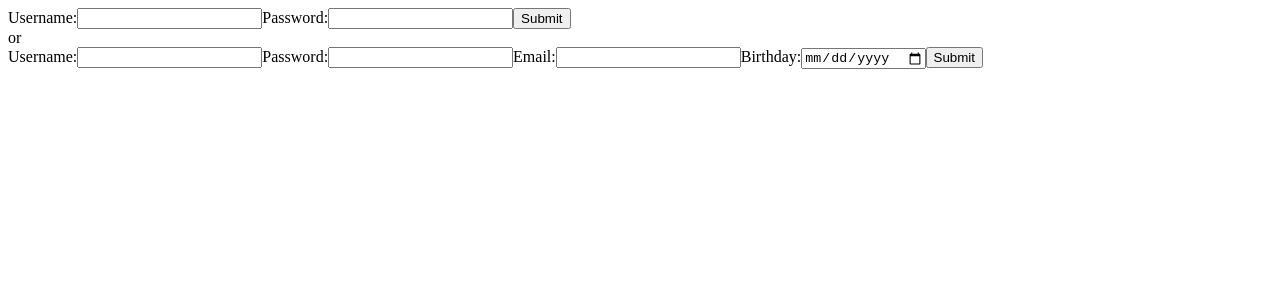
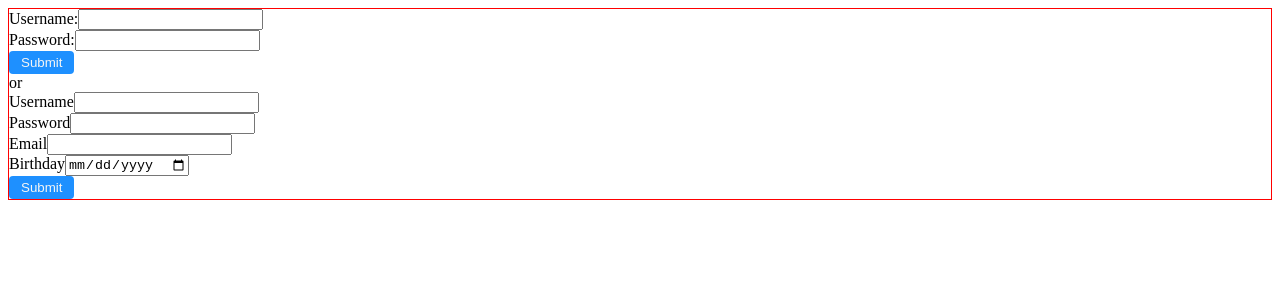
Before and after one commit to khafiz12/myflix-client-1, a React (Vite) app: page / in a window 1280 px wide. Shown: the top 300 px of the page. Built offline with nearby package versions, Linux system fonts and the light colour scheme.

Commit message:
Styling changes

```diff
--- a/src/components/login-view/login-view.jsx
+++ b/src/components/login-view/login-view.jsx
@@ -1,5 +1,9 @@
 import React from "react";
 import {useState, useEffect} from "react";
+import { FormGroup } from "react-bootstrap";
+import Button from "react-bootstrap/Button";
+import Form from "react-bootstrap/Form";
+import "./login-view.scss";
 
 export const LoginView = ({ onLoggedIn }) => {
     const [username, setUsername] = useState("");
@@ -42,23 +46,25 @@ export const LoginView = ({ onLoggedIn }) => {
    };
 
  return (
-    <form onSubmit={handleSubmit}>
-        <label>
-            Username:
-            <input
+    <Form onSubmit={handleSubmit}>
+       <Form.Group controlId = "formUsername">
+        <Form.Label>Username:</Form.Label>
+        <Form.Control
             type="text"
             value={username}
             onChange={(e) => setUsername (e.target.value)}required
              />
-        </label>
-        <label>
-            Password:
-            <input
+        </Form.Group>
+
+       <Form.Group controlId = "formPassword">
+        <Form.Label>Password:</Form.Label>
+        <Form.Control
             type="password"
             value={password}
-            onChange={(e) => setPassword (e.target.value)}required />
-        </label>
-        <button type= "submit">Submit</button>
-    </form>
+            onChange={(e) => setPassword (e.target.value)}required
+            />
+        </Form.Group>
+        <Button variant= "primary" type="Submit" className="loginButton">Submit</Button>
+    </Form>
  );
 };
--- a/src/components/login-view/login-view.scss
+++ b/src/components/login-view/login-view.scss
@@ -0,0 +1,8 @@
+.loginButton{
+    padding: 4px 12px 4px 12px;
+    color:whitesmoke;
+    background-color:dodgerblue;
+    border:none;
+    border-radius:4px;
+    cursor: pointer;
+}
--- a/src/components/main-view/main-view.jsx
+++ b/src/components/main-view/main-view.jsx
@@ -3,7 +3,9 @@ import { MovieCard } from "../movie-card/movie-card";
 import { MovieView } from "../movie-view/movie-view";
 import { LoginView } from "../login-view/login-view";
 import { SignupView} from "../sign-up-view/sign-up-view";
-
+import Row from 'react-bootstrap/Row';
+import Col from 'react-bootstrap/Col';
+import "./main-view.scss"
 export const MainView = () => {
     const storedUser = JSON.parse(localStorage.getItem("user"));
     const storedToken = localStorage.getItem("token");
@@ -42,43 +44,43 @@ export const MainView = () => {
       setToken(null);
     };
 
-   if (!user) {
     return (
+      <Row className="justify-content-md-center">
+        {!user ? (
           <>
-      <LoginView onLoggedIn={(user, token) => {
-     setUser(user);
-     setToken(token);}} />
+            <LoginView onLoggedIn={(user,) => setUser(user)} />
             or
             <SignupView />
           </>
-    );
-   }
+        ) : selectedMovie ? (
 
-
-
-   return (
-    <div>
-        <button onClick={handleLogout}>Logout</button>
-        {selectedMovie ? (
-            <MovieView
+          <Col md={10}>
+          <MovieView style={{border:"1px solid green"}}
             movie={selectedMovie}
             onBackClick={() => setSelectedMovie(null)}
           />
+           <button onClick={handleLogout} className="logoutButton">Logout</button>
+          </Col>
+
+        ) : movies.length === 0 ? (
+          <div>The list is empty!</div>
         ) : (
-            movies.length === 0 ? (
-                <div>The list is empty</div>
-            ) : (
-                movies.map((movie) => (
+          <>
+            {movies.map((movie) => (
+             <Col md={8} className= "justify-content-md-center">
               <MovieCard
                 key={movie.id}
                 movie={movie}
                 onMovieClick={(newSelectedMovie) => {
                   setSelectedMovie(newSelectedMovie);
+                  <button onClick={handleLogout}>Logout</button>
                 }}
               />
-                ))
-            )
+             </Col>
+            ))}
+            <button onClick={handleLogout} className="logoutButton">Logout</button>
+          </>
         )}
-    </div>
+      </Row>
   );
 };
--- a/src/components/main-view/main-view.scss
+++ b/src/components/main-view/main-view.scss
@@ -0,0 +1,9 @@
+.logoutButton{
+    padding: 4px 12px 4px 12px;
+    color:whitesmoke;
+    background-color:dodgerblue;
+    border:none;
+    border-radius:4px;
+    cursor: pointer;
+    margin-top: 15px;
+}
--- a/src/components/movie-card/movie-card.jsx
+++ b/src/components/movie-card/movie-card.jsx
@@ -6,7 +6,7 @@ import "./movie-card.scss";
 export const MovieCard = ({movie, onMovieClick}) => {
     return (
      <Card>
-      <Card.Img variant= "top" src={movie.image}/>
+      <Card.Img variant= "top" src={movie.image} className="movie-card-image"/>
        <Card.Body>
         <Card.Title>{movie.title}</Card.Title>
         <Card.Text>{movie.genre}</Card.Text>
--- a/src/components/movie-card/movie-card.scss
+++ b/src/components/movie-card/movie-card.scss
@@ -5,4 +5,9 @@
     border:none;
     border-radius:4px;
     cursor: pointer;
+    margin-bottom: 20px;
 }
+
+.movie-card-image{
+    border-radius: 8px;
+}
--- a/src/components/movie-view/movie-view.jsx
+++ b/src/components/movie-view/movie-view.jsx
@@ -1,5 +1,6 @@
 import PropTypes from "prop-types";
 import {useState, useEffect} from "react";
+import Col from "react-bootstrap/Col"
 import "./movie-view.scss";
 export const MovieView = ({movie, onBackClick}) => {
     return (
--- a/src/components/sign-up-view/sign-up-view.jsx
+++ b/src/components/sign-up-view/sign-up-view.jsx
@@ -1,4 +1,8 @@
+import React from "react";
 import {useState} from "react";
+import Button from "react-bootstrap/Button";
+import Form from "react-bootstrap/Form";
+import "./sign-up-view.scss"
 
 export const SignupView = () => {
     const [username, setUsername] = useState ("");
@@ -31,42 +35,46 @@ export const SignupView = () => {
         });
     };
     return (
-      <form onSubmit={handleSubmit}>
-      <label>
-        Username:
-        <input
+   <Form onSubmit={handleSubmit}>
+    <Form.Group controlId = "formUsername">
+      <Form.Label>Username</Form.Label>
+      <Form.Control
         type="text"
         value={username}
-        onChange={(e) => setUsername(e.target.value)}
-        required
-        minLength="3" />
-      </label>
-      <label>
-        Password:
-        <input
+        onChange={(e) => setUsername(e.target.value)}required
+        minLength="3"
+          />
+        </Form.Group>
+
+    <Form.Group controlId = "formPassword">
+      <Form.Label>Password</Form.Label>
+      <Form.Control
         type="password"
         value={password}
         onChange={(e) => setPassword(e.target.value)}
         required
         />
-      </label>
-      <label>
-        Email:
-        <input
+    </Form.Group>
+
+    <Form.Group controlId = "formEmail">
+      <Form.Label>Email</Form.Label>
+      <Form.Control
         type="email"
         value={email}
         onChange={(e) => setEmail(e.target.value)}
-        required />
-      </label>
-      <label>
-        Birthday:
-        <input
+        required
+        />
+    </Form.Group>
+
+    <Form.Group controlId = "formBirthday">
+      <Form.Label>Birthday</Form.Label>
+      <Form.Control
         type="date"
         value={birthday}
         onChange={(e) => setBirthday(e.target.value)}
         required />
-      </label>
-      <button type="submit">Submit</button>
-      </form>
+    </Form.Group>
+      <button type="submit" className="signUpButton">Submit</button>
+      </Form>
     );
   };
--- a/src/components/sign-up-view/sign-up-view.scss
+++ b/src/components/sign-up-view/sign-up-view.scss
@@ -0,0 +1,8 @@
+.signUpButton{
+    padding: 4px 12px 4px 12px;
+    color:whitesmoke;
+    background-color:dodgerblue;
+    border:none;
+    border-radius:4px;
+    cursor: pointer;
+}
--- a/src/index.jsx
+++ b/src/index.jsx
@@ -1,8 +1,9 @@
 import {createRoot} from "react-dom/client";
 import {MainView} from "./components/main-view/main-view";
-
+import Container from 'react-bootstrap/Container';
 // Import statement to indicate that you need to bundle `./index.scss`
 import "./index.scss";
+//import { Container } from "react-bootstrap";
 
 // Main component (will eventually use all the others)
 //const MyFlixApplication = () => {
@@ -14,7 +15,9 @@ import "./index.scss";
 //};
 
 const App = () => {
-  return <MainView />;
+  return (
+  <Container style={{border: "1px solid red"}}>
+    <MainView /> </Container> );
 };
 
 // Finds the root of your app
```
Also changed, not shown: src/index.scss (line endings or trailing spaces), 4 other files (tests, documents, lock files or other folders). Lines whose indentation alone changed are shown as unchanged.
